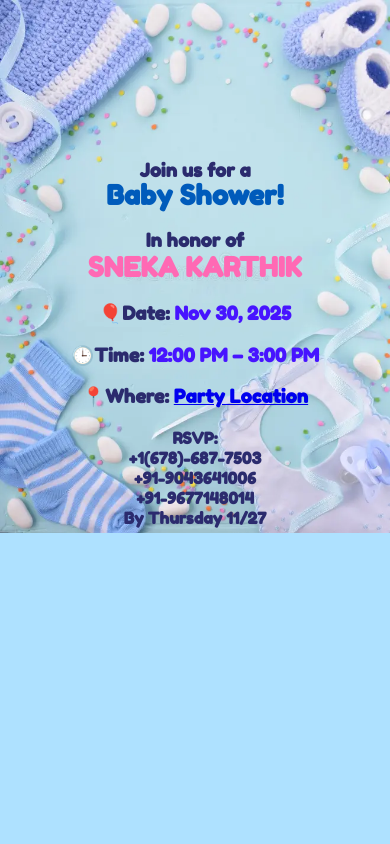
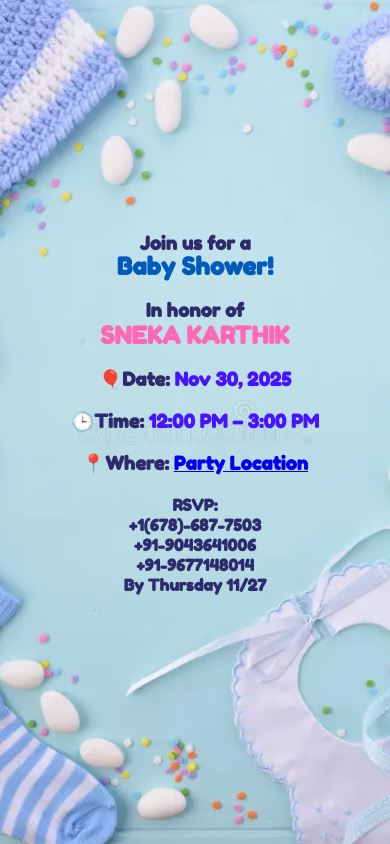
Before and after one commit to kkarthikeyan23/baby-shower-invite, a plain HTML site: page index.html in a window 390 px wide. Drawn offline with Linux system fonts and the light colour scheme.

Commit message:
Added rendering changes

```diff
--- a/index.html
+++ b/index.html
@@ -3,8 +3,9 @@
 <head>
   <meta charset="UTF-8" />
   <meta name="viewport" content="width=device-width, initial-scale=1.0"/>
+
+  <!-- Google Font -->
   <link href="https://fonts.googleapis.com/css2?family=Fredoka+One&display=swap" rel="stylesheet">
-
 
   <style>
     body {
@@ -13,14 +14,18 @@
       font-family: 'Fredoka One', cursive;
 
       background-image: url('baby_shower.jpg'); /* your uploaded image */
-      background-size: contain;        /* shows full image without cropping */
+      background-size: cover;        /* fill screen without leaving empty space */
       background-repeat: no-repeat;
-      background-position: center top; /* keeps center area visible */
-      background-color: #aee1ff;       /* fills empty space on tall screens */
+      background-position: center;
+      background-color: #aee1ff;
 
       text-align: center;
       color: #2b2b6e;
-      padding-top: 20px;
+
+      min-height: 100vh;
+      display: flex;
+      justify-content: center; /* vertically center content */
+      align-items: center;
     }
 
     .tight {
@@ -39,12 +44,10 @@
     .time { color: #4714ff; }
 
     .content {
-      margin: 0 auto;
       width: 85%;
       max-width: 600px;
-      padding-top: 100px;
-      opacity: 0;               /* start hidden */
-      animation: fadeIn 2s forwards; /* fade in over 2s */
+      opacity: 0;
+      animation: fadeIn 2s forwards;
     }
 
     h1 {
@@ -88,14 +91,22 @@
       animation: pulse 2s infinite;
     }
 
+    /* RESPONSIVE */
     @media (max-width: 600px) {
-      .content {
-        padding-top: 140px;
-      }
       h1 { font-size: 1.7rem; }
       h2 { font-size: 1.3rem; }
       p  { font-size: 1.1rem; }
     }
+
+    @media (max-width: 400px) { /* for smaller phones like iPhone 13 */
+      .content {
+        width: 90%;
+      }
+      h1 { font-size: 1.5rem; }
+      h2 { font-size: 1.1rem; }
+      p { font-size: 1rem; }
+    }
+
   </style>
 </head>
 <body>
```
